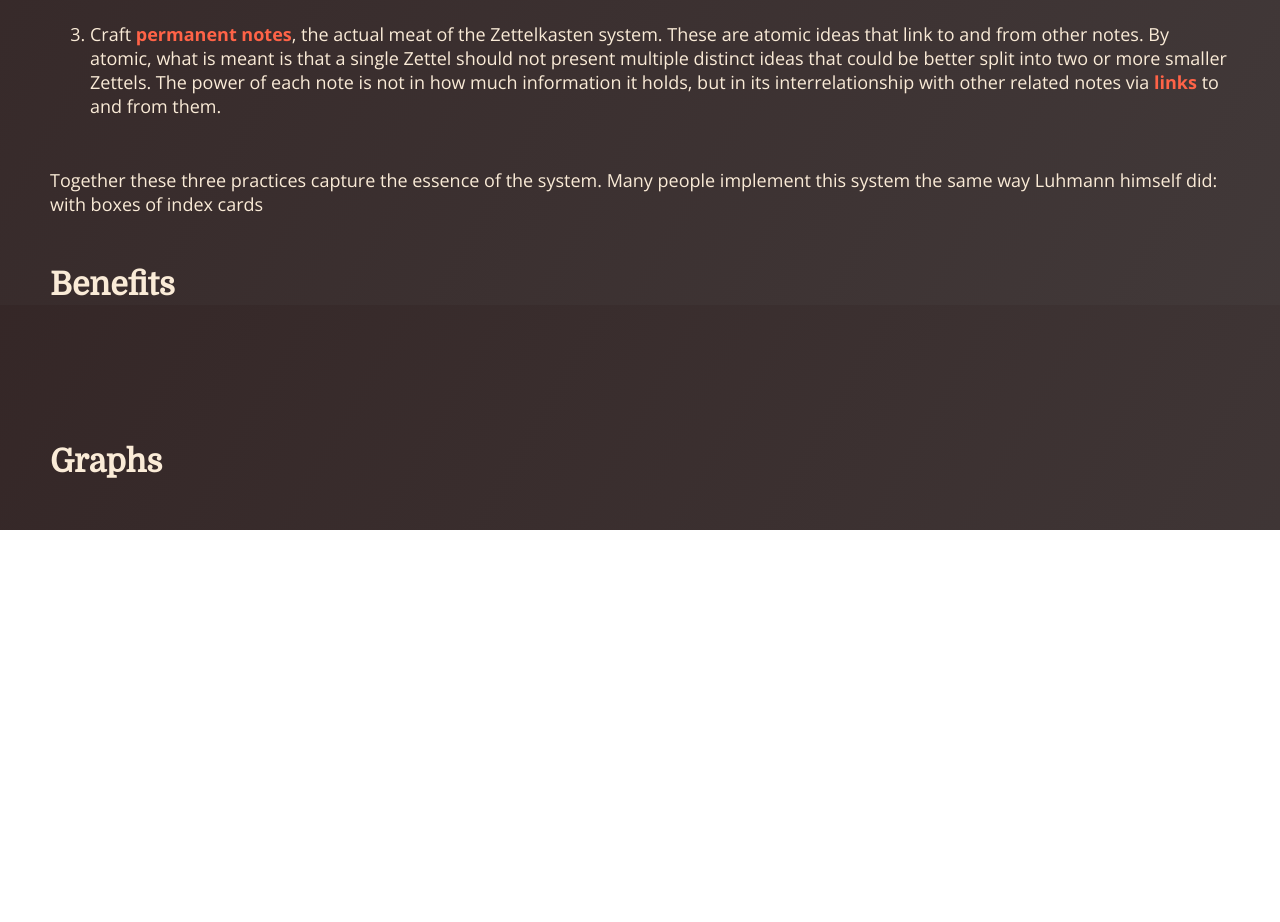
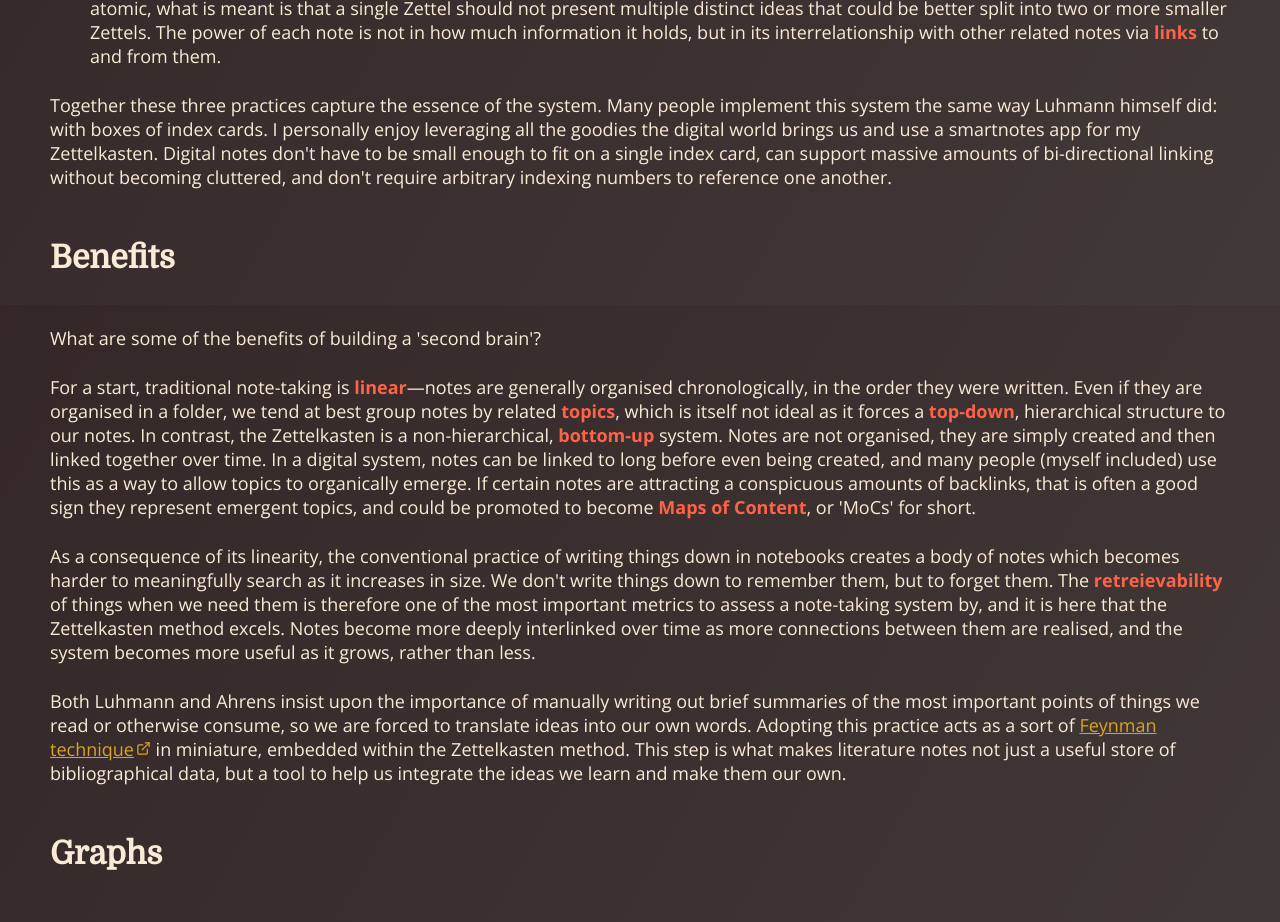
Before and after one commit to dylancobb/Hobby-Page, a plain HTML site: page index.html in a window 1280 px wide. Shown: the part 1295-2217 px from the top of the page. Before the commit the page ends 1825 px from the top, so only its background shows below. Drawn offline with nearby package versions, Linux system fonts and the light colour scheme.

Commit message:
link styles, fixed scroll, more content

```diff
--- a/index.html
+++ b/index.html
@@ -98,10 +98,46 @@
                     related notes via <em>links</em> to and from them.</li>
             </ol>
             <p>Together these three practices capture the essence of the system. Many people implement this system the
-                same way Luhmann himself did: with boxes of index cards </p>
+                same way Luhmann himself did: with boxes of index cards. I personally enjoy leveraging all the goodies
+                the digital world brings us and use a smartnotes app for my Zettelkasten. Digital notes don't have to be
+                small enough to fit on a single index card, can support massive amounts of bi-directional linking
+                without becoming cluttered, and don't require arbitrary indexing numbers to reference one another.</p>
         </section>
         <section id="benefits">
             <h2 class="section-title">Benefits</h2>
+            <p>What are some of the benefits of building a 'second brain'?</p>
+            <p>For a start, traditional note-taking is <em>linear</em>—notes are generally organised chronologically, in
+                the order they were written. Even if they are organised in a folder, we tend at best group notes by
+                related <em>topics</em>, which is itself not ideal as it forces a <em>top-down</em>, hierarchical
+                structure to our notes. In contrast, the Zettelkasten is a non-hierarchical, <em>bottom-up</em> system.
+                Notes are not organised, they are simply created and then linked together over time. In a digital
+                system, notes can be linked to long before even being created, and many people (myself included) use
+                this as a way to allow topics to organically emerge. If certain notes are attracting a conspicuous
+                amounts of backlinks, that is often a good sign they represent emergent topics, and could be promoted to
+                become <em>Maps of Content</em>, or 'MoCs' for short.
+            </p>
+            <p>As a consequence of its linearity, the conventional practice of writing things down in notebooks creates
+                a body of notes which becomes harder to meaningfully search as it increases in size. We don't write
+                things down to remember them, but to forget them. The <em>retreievability</em> of things when we need
+                them is therefore one of the most important metrics to assess a note-taking system by, and it is here
+                that the Zettelkasten method excels. Notes become more deeply interlinked over time as more connections
+                between them are realised, and the system becomes more useful as it grows, rather than less.
+            </p>
+            <p>Both Luhmann and Ahrens insist upon the importance of manually writing out brief summaries of the most
+                important points of things we read or otherwise consume, so we are forced to translate ideas into our
+                own words. Adopting this practice acts as a sort of
+                <a href="https://fs.blog/feynman-technique/" target="_blank">Feynman technique<svg
+                        xmlns="http://www.w3.org/2000/svg" viewBox="0 0 24 24" fill="none"
+                        stroke="currentColor" stroke-width="2" stroke-linecap="round" stroke-linejoin="round"
+                        class="external">
+                        <path d="M18 13v6a2 2 0 0 1-2 2H5a2 2 0 0 1-2-2V8a2 2 0 0 1 2-2h6"></path>
+                        <polyline points="15 3 21 3 21 9"></polyline>
+                        <line x1="10" y1="14" x2="21" y2="3"></line>
+                    </svg></a>
+                in miniature, embedded within the Zettelkasten method. This step is what makes literature notes not just
+                a useful store of bibliographical data, but a tool to help us integrate the ideas we learn and make them
+                our own.
+            </p>
         </section>
         <section id="graph">
             <h2 class="section-title">Graphs</h2>
--- a/styles.css
+++ b/styles.css
@@ -8,6 +8,7 @@ html {
 
 body {
     font-family: "Open Sans";
+    background-color: black;
     background-image: linear-gradient(120deg, hsl(0, 15%, 18%), hsl(0, 7%, 24%));
     background-attachment: fixed;
     margin: 0;
@@ -119,8 +120,26 @@ section p:last-of-type {
 }
 
 p {
-    margin: 50px;
+    margin: 25px 50px;
     font-size: large;
+}
+
+a {
+    color: goldenrod;
+}
+
+a:hover {
+    color: hsl(43, 74%, 65%);
+}
+
+a:active {
+    color: hsl(43, 74%, 80%);
+}
+
+.external {
+    margin-left: 2px;
+    width: 15px;
+    height: 15px;
 }
 
 em {
@@ -129,7 +148,7 @@ em {
     color:tomato;
 }
 
-ol {
+ol, ul {
     margin: 25px 50px;
     font-size: large;
 }
@@ -214,9 +233,14 @@ li {
         font-size: medium;
     }
 
-    ol {
+    ol, ul {
         margin: 35px;
         font-size: medium;
+    }
+
+    .external {
+        width: 12px;
+        height: 12px;
     }
 }
 
@@ -227,4 +251,9 @@ li {
     .subtitle {
         margin: 0 0 0 90px;
     }
+    .obsidian-logo {
+        float: none;
+        display: block;
+        margin: auto;
+    }
 }
```
Also changed, not shown: 2 other files.
